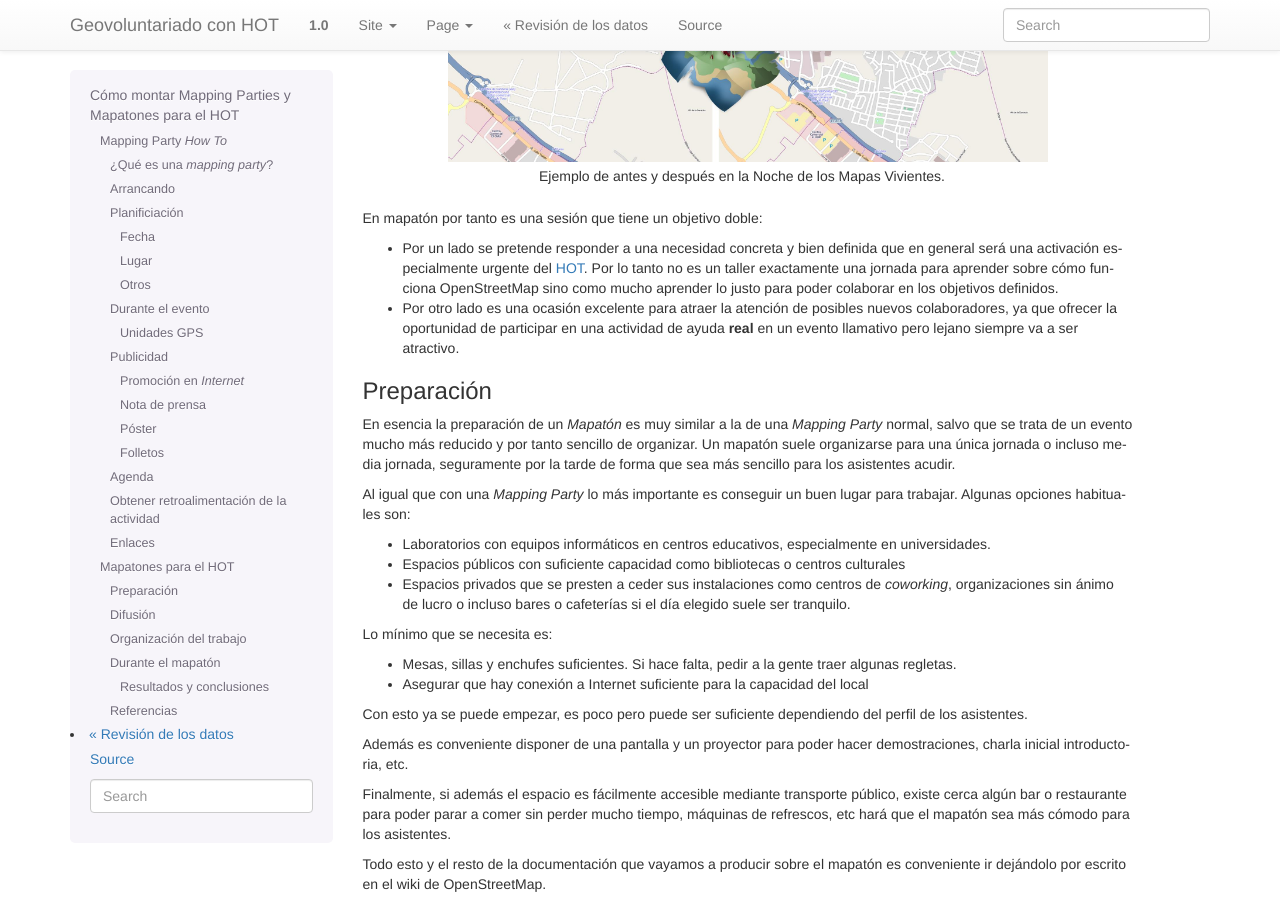
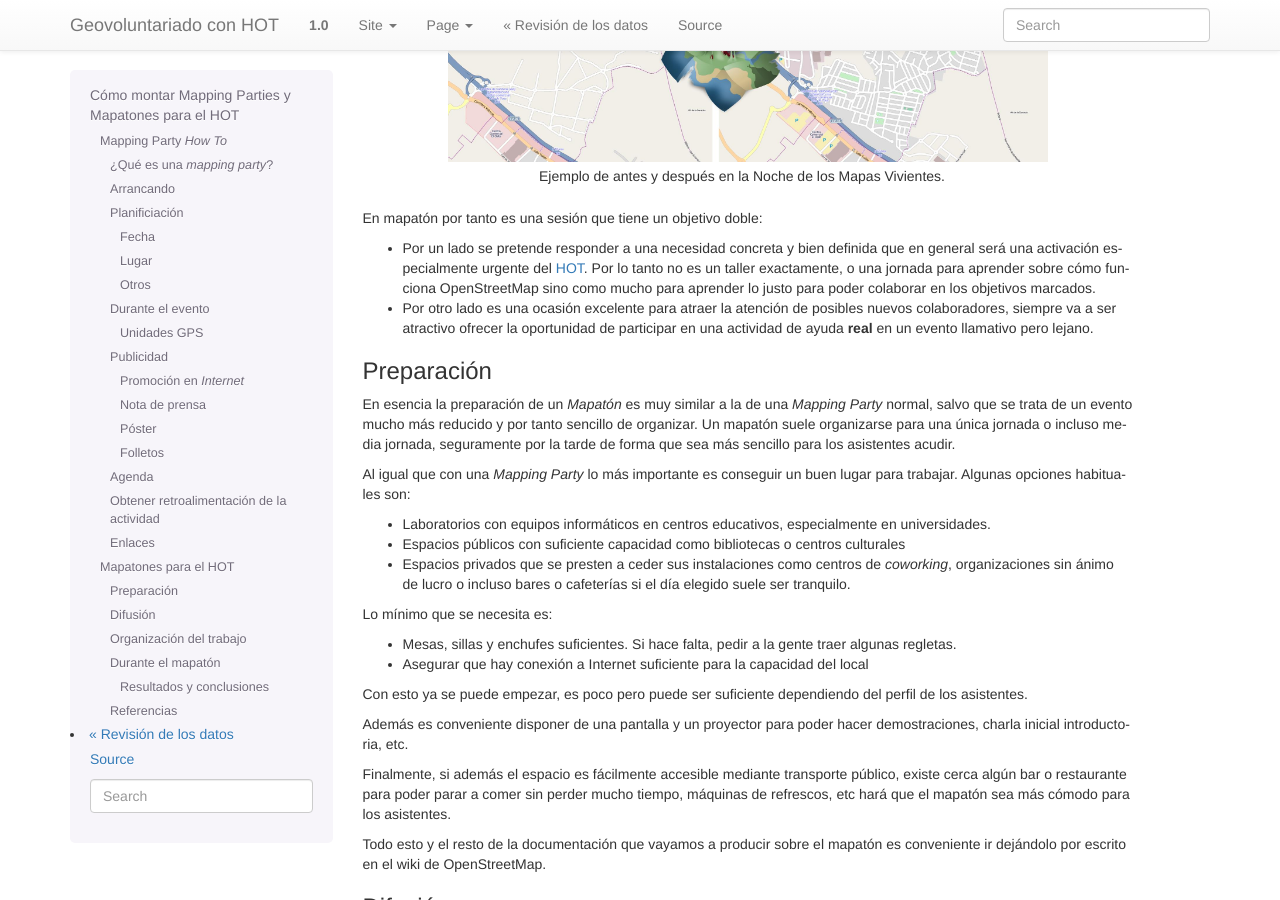
Before and after one commit to geoinquietosvlc/geovoluntariado-hot-workshop, a Sphinx documentation site: the page built from source/050_mapping_parties_hot.rst, in a window 1280 px wide and 900 px high, scrolled down 5281 px. Built offline with Sphinx 7.4.7, drawn with Linux system fonts in a browser that asks for light colours; formulas are drawn with MathJax 3; some of the changed text lies outside the part shown.

Commit message:
mejorando el texto de los mapatones

```diff
--- a/source/050_mapping_parties_hot.rst
+++ b/source/050_mapping_parties_hot.rst
@@ -410,14 +410,14 @@
 
 * Por un lado se pretende responder a una necesidad concreta y bien definida que
   en general será una activación especialmente urgente del HOT_. Por lo tanto
-  no es un taller exactamente una jornada para aprender sobre cómo funciona
-  |OSM| sino como mucho aprender lo justo para poder colaborar en los objetivos
-  definidos.
+  no es un taller exactamente, o una jornada para aprender sobre cómo funciona
+  |OSM| sino como mucho para aprender lo justo para poder colaborar en los objetivos
+  marcados.
 
 * Por otro lado es una ocasión excelente para atraer la atención de posibles
-  nuevos colaboradores, ya que ofrecer la oportunidad de participar en una
-  actividad de ayuda **real** en un evento llamativo pero lejano siempre va a ser
-  atractivo.
+  nuevos colaboradores, siempre va a ser atractivo ofrecer la oportunidad de
+  participar en una actividad de ayuda **real** en un evento llamativo pero
+  lejano.
 
 Preparación
 ----------------
@@ -526,7 +526,6 @@
 #. Edición
 #. Resultados y conclusiones.
 
-
 Es importante al iniciar la sesión conocer los perfiles de los asistentes, tal vez sea
 interesante dividirlos en grupos de mayor o menor experiencia. Por ejemplo:
 
```
Also changed, not shown: other parts of source/050_mapping_parties_hot.rst (+1 -1 lines).
